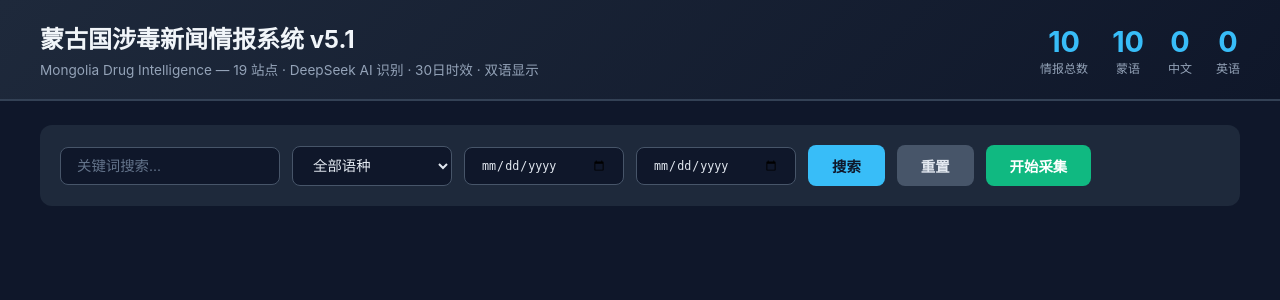
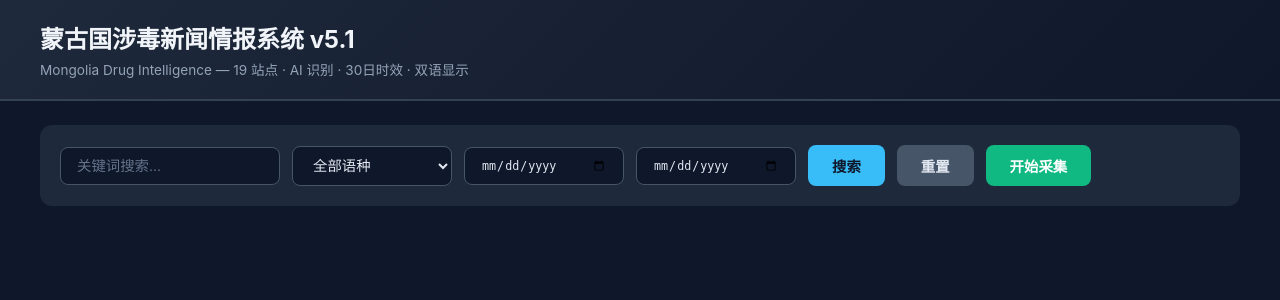
Before and after one commit to sniperhxs009-blip/mongolia-drug-intel, a FastAPI app: page / in a window 1280 px wide. Shown: the top 300 px of the page. Run offline with FastAPI, Linux system fonts and the light colour scheme.

Commit message:
fix: remove stats bar and all "DeepSeek" branding from UI
- Deleted stats bar (情报总数/蒙语/中文/英语) from page header
- Changed "DeepSeek AI 识别" to "AI 识别" in subtitle
- Replaced all "DeepSeek" with "AI" in progress messages

Co-Authored-By: Claude Opus 4.7 <noreply@anthropic.com>

```diff
--- a/modules/search_engines.py
+++ b/modules/search_engines.py
@@ -204,7 +204,7 @@ async def search_all_articles(progress_callback=None) -> list[dict]:
     if not DEEPSEEK_SEARCH_AVAILABLE:
         log.warning("DEEPSEEK_API_KEY not set")
         if progress_callback:
-            await progress_callback("search_engine", 0, len(SEARCH_QUERIES), 0, "DeepSeek API Key 未设置")
+            await progress_callback("search_engine", 0, len(SEARCH_QUERIES), 0, "API Key 未设置")
         return []
 
     all_articles = []
@@ -232,7 +232,7 @@ async def search_all_articles(progress_callback=None) -> list[dict]:
             if progress_callback:
                 await progress_callback(
                     "search_engine", completed, total, current_count,
-                    f"DeepSeek 搜索 {completed}/{total}：+{added} 篇，累计 {current_count} 篇"
+                    f"AI 搜索 {completed}/{total}：+{added} 篇，累计 {current_count} 篇"
                 )
         else:
             async with lock:
@@ -242,7 +242,7 @@ async def search_all_articles(progress_callback=None) -> list[dict]:
             if progress_callback:
                 await progress_callback(
                     "search_engine", completed, total, current_count,
-                    f"DeepSeek 搜索 {completed}/{total}：无结果"
+                    f"AI 搜索 {completed}/{total}：无结果"
                 )
 
     await asyncio.gather(*[_run_one(i, q) for i, q in enumerate(SEARCH_QUERIES)])
--- a/modules/searcher.py
+++ b/modules/searcher.py
@@ -726,9 +726,9 @@ class StreamingCrawlCoordinator:
 
         try:
             # ============================================================
-            # Phase 0: DeepSeek 联网搜索（直接返回完整文章）
+            # Phase 0: AI 联网搜索（直接返回完整文章）
             # ============================================================
-            await self._progress(json.dumps({"type":"phase","phase":"search_engine","msg":"DeepSeek 联网搜索中..."}))
+            await self._progress(json.dumps({"type":"phase","phase":"search_engine","msg":"AI 联网搜索中..."}))
             try:
                 from modules.search_engines import search_all_articles
 
@@ -743,12 +743,12 @@ class StreamingCrawlCoordinator:
                     }))
 
                 search_articles = await search_all_articles(progress_callback=search_progress)
-                log.info("DeepSeek 搜索: %d 篇完整文章", len(search_articles))
+                log.info("AI 搜索: %d 篇完整文章", len(search_articles))
                 await self._progress(json.dumps({
                     "type":"search_done","total_urls":len(search_articles)
                 }))
 
-                # 直接推送文章（DeepSeek 已在 search_engines.py 通过三重过滤：可信域名+毒品相关+蒙古相关）
+                # 直接推送文章（已在 search_engines.py 通过三重过滤：可信域名+毒品相关+蒙古相关）
                 from modules.filter_module import ai_classify
                 for article in search_articles:
                     if self.cancel_event.is_set():
@@ -767,7 +767,7 @@ class StreamingCrawlCoordinator:
                     "type":"search_articles","count":total_articles
                 }))
             except Exception as e:
-                log.warning("DeepSeek 搜索异常: %s", e)
+                log.warning("AI 搜索异常: %s", e)
 
             # ============================================================
             # Phase 1-2: 常规批量站点采集
--- a/templates/index.html
+++ b/templates/index.html
@@ -88,25 +88,7 @@
     <div class="header">
         <div>
             <h1>蒙古国涉毒新闻情报系统 v5.1</h1>
-            <div class="subtitle">Mongolia Drug Intelligence — 19 站点 · DeepSeek AI 识别 · 30日时效 · 双语显示</div>
-        </div>
-        <div class="stats-bar">
-            <div class="stat-item">
-                <div class="stat-value" id="stat-total">0</div>
-                <div class="stat-label">情报总数</div>
-            </div>
-            <div class="stat-item">
-                <div class="stat-value" id="stat-mn">0</div>
-                <div class="stat-label">蒙语</div>
-            </div>
-            <div class="stat-item">
-                <div class="stat-value" id="stat-zh">0</div>
-                <div class="stat-label">中文</div>
-            </div>
-            <div class="stat-item">
-                <div class="stat-value" id="stat-en">0</div>
-                <div class="stat-label">英语</div>
-            </div>
+            <div class="subtitle">Mongolia Drug Intelligence — 19 站点 · AI 识别 · 30日时效 · 双语显示</div>
         </div>
     </div>
 
@@ -165,15 +147,7 @@
         });
 
         async function loadStats() {
-            try {
-                const resp = await fetch('/api/stats');
-                const stats = await resp.json();
-                document.getElementById('stat-total').textContent = stats.total || 0;
-                const byLang = stats.by_language || {};
-                document.getElementById('stat-mn').textContent = byLang.mn || 0;
-                document.getElementById('stat-zh').textContent = byLang.zh || 0;
-                document.getElementById('stat-en').textContent = byLang.en || 0;
-            } catch (e) {}
+            // stats bar removed, keep function stub for compatibility
         }
 
         async function searchIntel(page = 1) {
@@ -253,12 +227,6 @@
                 container.removeChild(container.lastChild);
             }
             liveCount++;
-            document.getElementById('stat-total').textContent = parseInt(document.getElementById('stat-total').textContent || 0) + 1;
-            const langMap = { mn: 'stat-mn', zh: 'stat-zh', en: 'stat-en' };
-            if (langMap[item.language]) {
-                const el = document.getElementById(langMap[item.language]);
-                el.textContent = parseInt(el.textContent || 0) + 1;
-            }
         }
 
         function renderPagination(total, page) {
@@ -472,18 +440,18 @@
                     break;
 
                 case 'search_progress':
-                    // DeepSeek 搜索进度: current/total, article_count 累计
+                    // AI 搜索进度: current/total, article_count 累计
                     const spct = Math.round((data.current || 0) / (data.total || 12) * 100);
                     percentEl.textContent = Math.min(spct, 50) + '%';
                     fillEl.style.width = Math.min(spct, 50) + '%';
-                    progressText.textContent = data.msg || `DeepSeek 搜索 ${data.current}/${data.total}`;
+                    progressText.textContent = data.msg || `AI 搜索 ${data.current}/${data.total}`;
                     if (data.article_count > 0) {
-                        liveCountEl.innerHTML = `DeepSeek 已发现 <strong>${data.article_count}</strong> 篇文章`;
+                        liveCountEl.innerHTML = `AI 已发现 <strong>${data.article_count}</strong> 篇文章`;
                     }
                     break;
 
                 case 'search_done':
-                    liveCountEl.innerHTML = `DeepSeek 搜索完成：<strong>${data.total_urls || 0}</strong> 篇`;
+                    liveCountEl.innerHTML = `AI 搜索完成：<strong>${data.total_urls || 0}</strong> 篇`;
                     break;
 
                 case 'batch_start':
```
